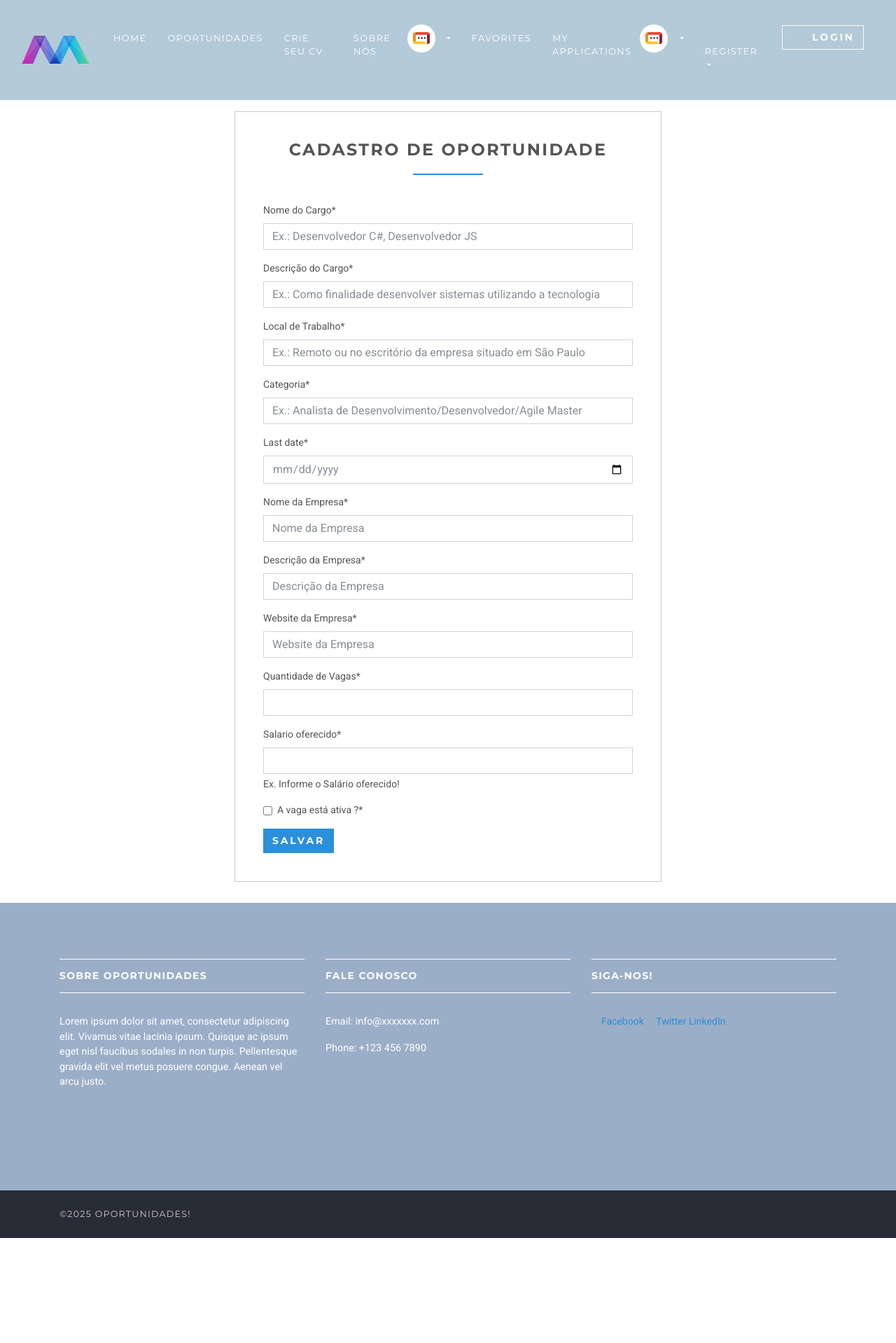
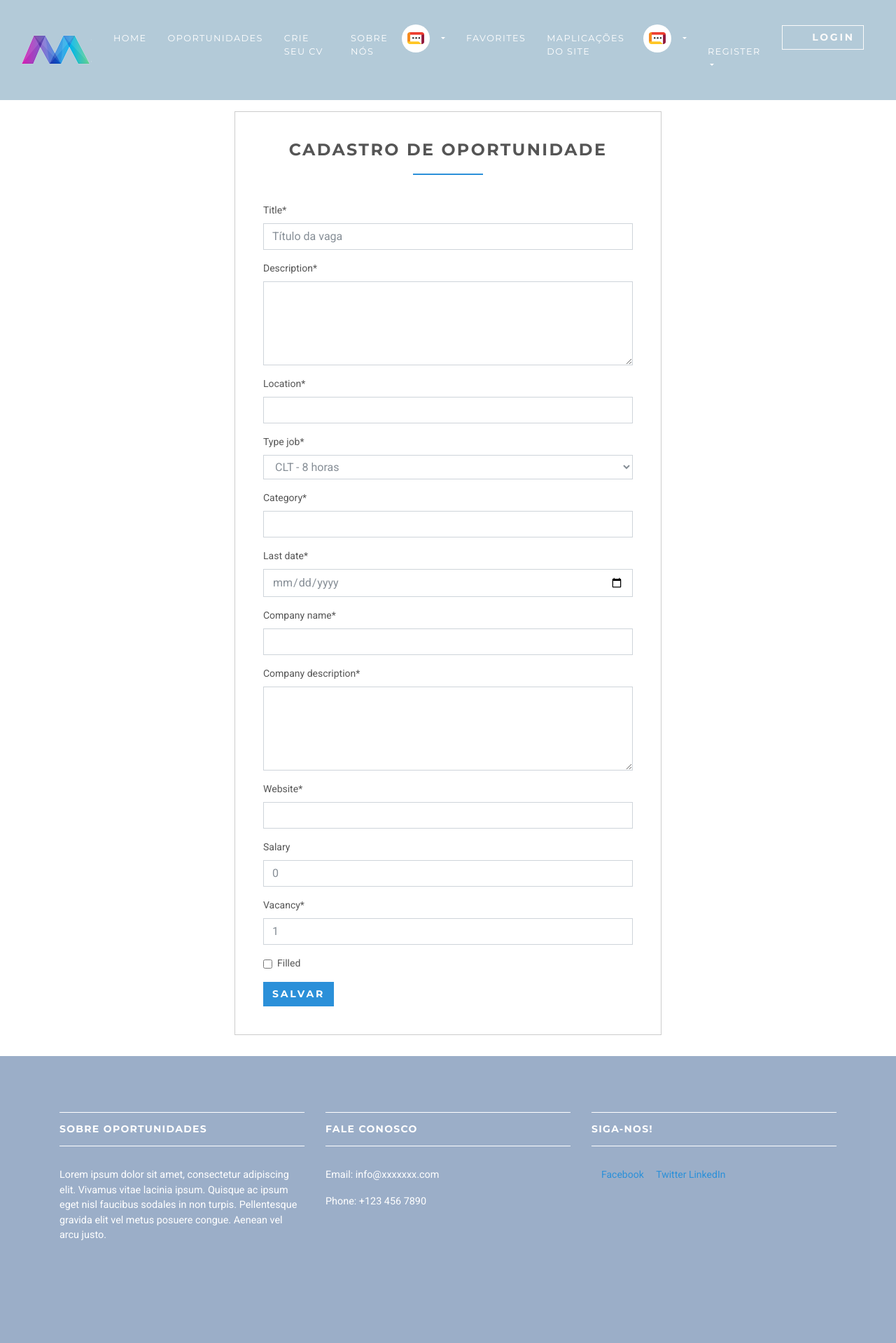
Before and after one commit to rafaeldsnt/projetofinal2, a Django app: page /register/ in a window 1280 px wide. Shown: the top 1919 px of the page at 70% size. Before the commit the page ends 1769 px from the top, so only its background shows below. Run offline with Django 5.2, Linux system fonts and the light colour scheme; parts of the project's set-up code (start-up, migrations or seed data) failed here and were passed over; some libraries are stand-ins or nearby versions.

Commit message:
commit antes da aula

```diff
--- a/accounts/urls.py
+++ b/accounts/urls.py
@@ -1,4 +1,4 @@
-from accounts.views import login, register, logout
+from accounts.views import login, register, logout, Listusuarios
 from django.urls import path
 # Define o namespace para esta aplicação
 app_name = 'accounts'
@@ -7,5 +7,6 @@ app_name = 'accounts'
 urlpatterns = [
     path('', login, name='login'),
     path('register/', register, name='register'),
-    path('logout/', logout, name='logout')
+    path('logout/', logout, name='logout'),
+    path('list-user', Listusuarios, name="listUsuarios" )
 ]
--- a/accounts/views.py
+++ b/accounts/views.py
@@ -60,3 +60,8 @@ def logout(request):
         auth.logout(request)
         messages.success(request, 'Logout efetuado com sucesso!')
         return redirect('produtos:home')
+
+def Listusuarios(request):
+    users_systems = User.objects.all()
+    print(users_systems)
+    return render(request, 'accounts/users-list.html', {'users': users_systems} )
--- a/produtos/forms.py
+++ b/produtos/forms.py
@@ -1,134 +1,35 @@
 from django import forms
-from produtos.models import Empregos
+from .models import Empregos
 
+FORMATO_BR = '%d/%m/%Y'
 
-
-selectop_typejob = (
-        (1, "CLT - 8 Horas"),
-        (2, "Consultoria - 4 Horas")
-)
-
-class CadastroProducts(forms.Form):
-    title=forms.CharField(
-        label='Nome do Cargo',
-        required=True,
-        max_length=100,
-        widget=forms.TextInput(
-            attrs={
-                'class': 'form-control',
-                'placeholder': 'Ex.: Desenvolvedor C#, Desenvolvedor JS ',
-            }
-        )
-    )
-
-    description=forms.CharField(
-        label='Descrição do Cargo',
-        required=True,
-        max_length=100,
-        widget=forms.TextInput(
-            attrs={
-                'class': 'form-control',
-                'placeholder': 'Ex.: Como finalidade desenvolver sistemas utilizando a tecnologia ',
-            }
-        )
-    )
-
-    location=forms.CharField(
-        label='Local de Trabalho',
-        required=True,
-        max_length=100,
-        widget=forms.TextInput(
-            attrs={
-                'class': 'form-control',
-                'placeholder': 'Ex.: Remoto ou no escritório da empresa situado em São Paulo ',
-            }
-        )
-    )
-
-
-    #type=forms.ChoiceField(
-    #        label="Qual é o tipo de contratação ?",
-    #        choices=select_type,
-    #        widget=forms.ChoiceField,
-    #        required=True
-    #    )
-
-
-    category = forms.CharField(
-        label='Categoria',
-        required=True,
-        max_length=100,
-        widget=forms.TextInput(
-            attrs={
-                'class': 'form-control',
-                'placeholder': 'Ex.: Analista de Desenvolvimento/Desenvolvedor/Agile Master',
-            }
-        )
-    )
-
-    last_date=forms.DateField(
-        required=True,
-        widget=forms.DateInput(
-            attrs={
-                'class': 'form-control',
-                'type': 'date'
-                }
-            )
-
-    )
-
-    company_name=forms.CharField(
-        label='Nome da Empresa',
-        required=True,
-        max_length=100,
-        widget=forms.TextInput(
-            attrs={
-                'class': 'form-control',
-                'placeholder': 'Nome da Empresa',
-            }
-        )
-    )
-
-    company_description=forms.CharField(
-        label='Descrição da Empresa',
-        required=True,
-        max_length=100,
-        widget=forms.TextInput(
-            attrs={
-                'class': 'form-control',
-                'placeholder': 'Descrição da Empresa',
-            }
-        )
-    )
-
-    website=forms.CharField(
-        label='Website da Empresa',
-        required=True,
-        max_length=100,
-        widget=forms.TextInput(
-            attrs={
-                'class': 'form-control',
-                'placeholder': 'Website da Empresa',
-            }
-        )
-    )
-
-    vacancy=forms.IntegerField(
-        label="Quantidade de Vagas",
-        min_value='1',
-        max_value='10',
-    )
-
-    salary=forms.FloatField(
-        label="Salario oferecido",
-        min_value=0.01,
-        max_value=10000.00,
-        required=True,
-        help_text="Ex. Informe o Salário oferecido!"
-    )
-
-    status=forms.BooleanField(
-        label="A vaga está ativa ?",
-        required=True,
-        initial=False
-    )
+class EmpregosForm(forms.ModelForm):
+    class Meta:
+        model = Empregos
+        fields = [
+            "title",
+            "description",
+            "location",
+            "type_job",
+            "category",
+            "last_date",
+            "company_name",
+            "company_description",
+            "website",
+            "salary",
+            "vacancy",
+            "filled",
+        ]
+        widgets = {
+            "title": forms.TextInput(attrs={"class": "form-control", "placeholder": "Título da vaga"}),
+            "description": forms.Textarea(attrs={"class": "form-control", "rows": 4}),
+            "location": forms.TextInput(attrs={"class": "form-control"}),
+            "type_job": forms.Select(attrs={"class": "form-select", "class": "form-control"}),  # select automático pelos choices
+            "category": forms.TextInput(attrs={"class": "form-control"}),
+            "last_date": forms.DateInput(format='%d/%m/%Y', attrs={"type": "date", "class": "form-control"} ),
+            "company_description": forms.Textarea(attrs={"class": "form-control", "rows": 3}),
+            "website": forms.URLInput(attrs={"class": "form-control"}),
+            "salary": forms.NumberInput(attrs={"class": "form-control"}),
+            "vacancy": forms.NumberInput(attrs={"class": "form-control"}),
+            "filled": forms.CheckboxInput(attrs={"class": "form-check-input"}),
+        }
--- a/produtos/templates/produtos/partials/base.html
+++ b/produtos/templates/produtos/partials/base.html
@@ -104,7 +104,7 @@
                                 <a href="" class="nav-link">Favorites</a>
                             </li>
                             <li class="nav-item ">
-                                <a href="" class="nav-link">My Applications</a>
+                                <a href="" class="nav-link">MAplicações do Site</a>
                             </li>
 
                             <li class="nav-item dropdown">
@@ -121,12 +121,11 @@
 
                                 </a>
                                 <div aria-labelledby="clientZone" class="dropdown-menu">
-                                    <a href=""
-                                       class="dropdown-item"
+                                    <a href="{% url 'produtos:listProduct' %}" class="dropdown-item"
                                     >
-                                        Edit Profile
+                                        Lista de Oportunidades
                                     </a>
-                                    <a href="" class="dropdown-item">My resumes</a>
+                                    <a href="{% url 'accounts:listUsuarios' %}" class="dropdown-item">Lista de Uusários</a>
                                     <a href="" class="dropdown-item">Logout</a>
                                 </div>
                             </li>
--- a/produtos/templates/produtos/partials/home.html
+++ b/produtos/templates/produtos/partials/home.html
@@ -65,11 +65,11 @@
                                 <p class="featured__details"><i class="fa fa-map-marker job__location"></i>
                                     {{ job.location }}
                                     {% if job.type == '1' %}
-                                        <span class="badge featured-badge badge-success">Full time</span>
+                                        <span class="badge featured-badge badge-success">CLT</span>
                                     {% elif job.type == '2' %}
-                                        <span class="badge featured-badge badge-primary">Part time</span>
+                                        <span class="badge featured-badge badge-primary">Consultoria</span>
                                     {% else %}
-                                        <span style="color: #ffffff;" class="badge featured-badge badge-warning">Internship</span>
+                                        <span style="color: #ffffff;" class="badge featured-badge badge-warning">Interesse</span>
                                     {% endif %}
                                 </p>
                                 {% for tag in job.tags.all %}
--- a/produtos/urls.py
+++ b/produtos/urls.py
@@ -1,4 +1,4 @@
-from produtos.views import home, registerProduct
+from produtos.views import home, registerProduct, listProduct
 from django.urls import path
 
 
@@ -7,4 +7,6 @@ app_name = 'produtos'
 urlpatterns = [
     path('', home, name='home'),
     path('register/', registerProduct , name='register'),
+    path('listProduts/', listProduct, name='listProduct' )
+
 ]
--- a/produtos/views.py
+++ b/produtos/views.py
@@ -1,6 +1,7 @@
 from django.shortcuts import render, redirect
-from produtos.models import Empregos
-from produtos.forms import CadastroProducts
+from .models import Empregos
+from django.contrib.auth.models import User
+from .forms import EmpregosForm
 from django.contrib import messages
 
 
@@ -15,15 +16,20 @@ def home(request):
 
 def registerProduct(request):
     titleform = "Cadastro de Oportunidade"
-
     if request.method == "POST":
-        form = CadastroProducts(request.POST)
-        template = "produtos/register.html"
-        context = {}
+        form = EmpregosForm(request.POST)
         if form.is_valid():
             form.save()
             messages.success(request, 'Cadastro efetuado com sucesso!')
             return redirect('accounts:login')
+        else:
+            messages.error(request, form.errors.keys)
+            return redirect('produtos:register')
     else:
-        form = CadastroProducts()
+        form = EmpregosForm()
         return render(request, 'produtos/register.html', {'form': form,'title' : titleform })
+
+def listProduct(request):
+     jobs = Empregos.objects.all()
+
+     return render(request, 'produtos/produtos-list.html', {'jobs': jobs} )
```
Also changed, not shown: accounts/templates/accounts/users-list.html (added, +32 -0 lines), produtos/templates/produtos/empregos.html (+17 -0 lines), produtos/templates/produtos/produtos-list.html (added, +35 -0 lines), db.sqlite3, produtos/migrations/0005_merge_20250925_2013.py (added), produtos/models.py (line endings or trailing spaces).
